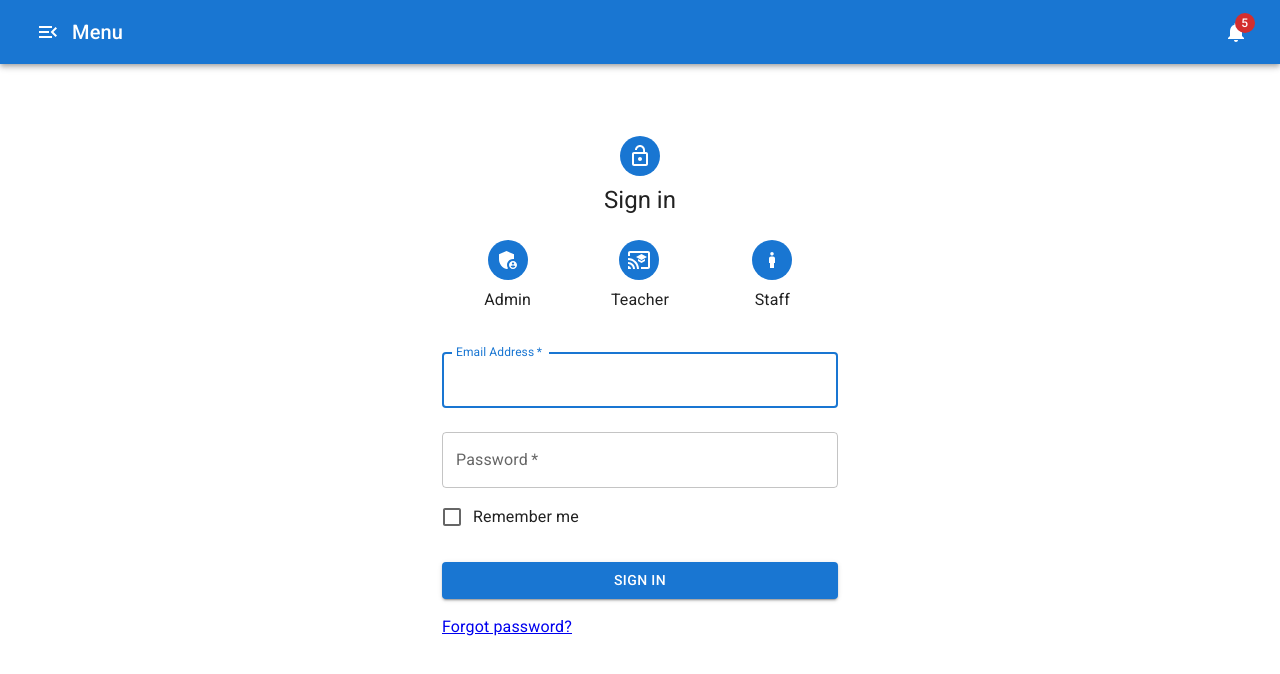
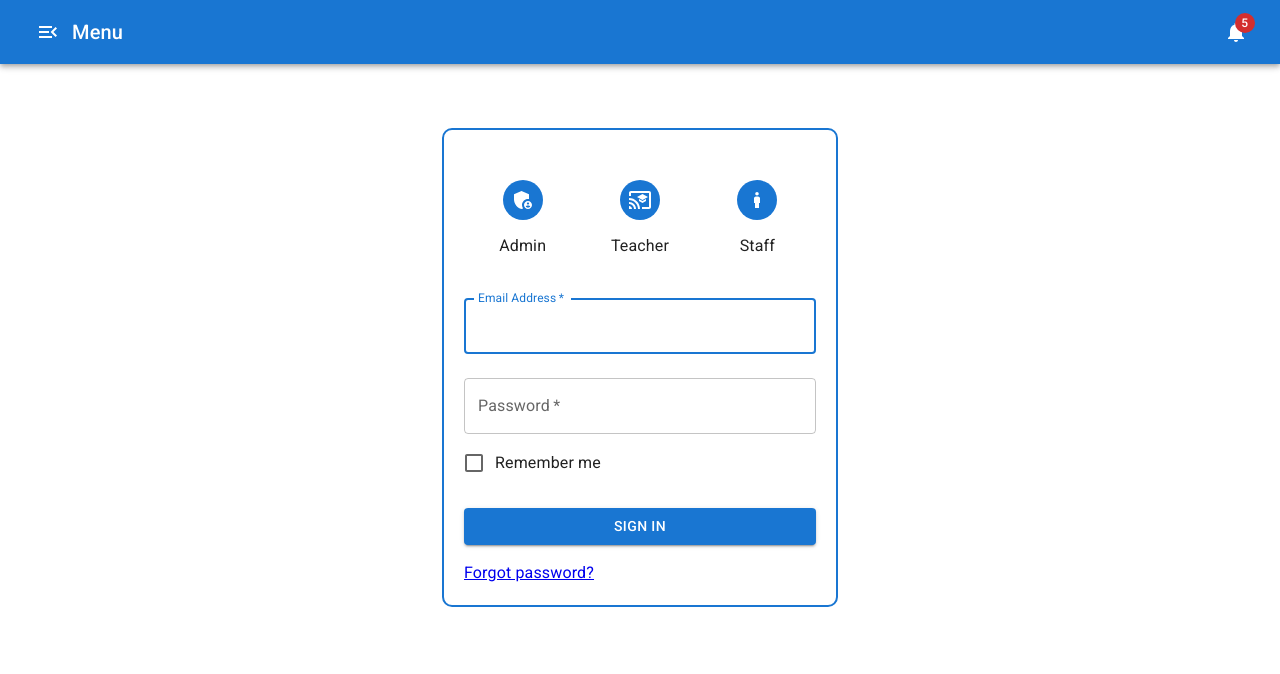
Before and after one commit to rohan-4761/HackX-Frontend, a React (Vite) app: page /login in a window 1280 px wide. Shown: the top 674 px of the page. Built offline with nearby package versions, Linux system fonts and the light colour scheme.

Commit message:
latest commit

```diff
--- a/package.json
+++ b/package.json
@@ -14,6 +14,7 @@
     "@emotion/styled": "^11.11.0",
     "@mui/icons-material": "^5.14.9",
     "@mui/material": "^5.14.9",
+    "axios": "^1.5.0",
     "react": "^18.2.0",
     "react-dom": "^18.2.0",
     "react-router-dom": "^6.16.0"
--- a/src/App.jsx
+++ b/src/App.jsx
@@ -2,10 +2,9 @@ import { useState } from "react";
 import { BrowserRouter, Routes, Route } from "react-router-dom";
 import "./App.css";
 import Appbar from "./components/Appbar";
-import Login from "./components/login";
+import Login from "./components/Login";
 
 function App() {
-  const [count, setCount] = useState(0);
   return (
     <BrowserRouter>
       <Appbar />
--- a/src/components/Login.jsx
+++ b/src/components/Login.jsx
@@ -1,6 +1,7 @@
 import * as React from 'react';
+import { useState, useEffect } from 'react';
 import { createTheme, ThemeProvider } from '@mui/material/styles';
-import LockOpenIcon from '@mui/icons-material/LockOpen';
+// import LockOpenIcon from '@mui/icons-material/LockOpen';
 import AdminPanelSettingsIcon from '@mui/icons-material/AdminPanelSettings';
 import CastForEducationIcon from '@mui/icons-material/CastForEducation';
 import BoyIcon from '@mui/icons-material/Boy';
@@ -15,27 +16,27 @@ import Checkbox from '@mui/material/Checkbox';
 import { Link } from "react-router-dom"
 import Grid from '@mui/material/Grid';
 import Box from '@mui/material/Box';
+import axios from 'axios';
 // TODO remove, this demo shouldn't need to reset the theme.
 
 const defaultTheme = createTheme();
 
 export default function Login() {
-  const handleSubmit = (event) => {
+
+  const [role, setRole] = useState('');
+  const [email, setEmail] = useState('');
+  const [password, setPassword] = useState('');
+
+  const handleSubmit = async (event)=>{
     event.preventDefault();
-    const data = new FormData(event.currentTarget);
-    const loginData = ({
-      email: data.get('email'),
-      password: data.get('password'),
-    //   role: data.get('role')
-    });
 
-    fetch('http://------------:8080/', {
-
-      method: 'POST',
-      mode: 'cors',
-      body: JSON.stringify(loginData)
-
-    })
+    const formData = new FormData()
+      formData.append('role', role);
+      formData.append('email', email);
+      formData.append('password', password);
+      axios.post("http://localhost:3000/login", formData)
+      .then(res=> console.log(res))
+      .catch((err=>console.log(err)));
   };
 
   return (
@@ -48,35 +49,44 @@ export default function Login() {
             display: 'flex',
             flexDirection: 'column',
             alignItems: 'center',
+            borderRadius: '10px',
+            padding: '20px',
+            border: '2px solid #1976d2'
           }}
         >
-            <Avatar sx={{ m: 1, bgcolor: 'primary.main' }}>
+            {/* <Avatar sx={{ m: 1, bgcolor: 'primary.main' }}>
                 <LockOpenIcon/>
             </Avatar>
             <Typography component="h1" variant="h5">
                 Sign in
-            </Typography>
+            </Typography> */}
             <Box sx={{m: 2, display: "flex", width: "100%" , justifyContent: "space-around"}}>
                 <Box>
-                    <Avatar sx={{ m: 1, bgcolor: 'primary.main' }}>
+                    <Button>
+                      <Avatar sx={{ m: 1, bgcolor: 'primary.main' }} onClick={()=>setRole("Admin")}>
                         < AdminPanelSettingsIcon />
-                    </Avatar>
+                      </Avatar>
+                    </Button>
                     <Typography align="center">
                             Admin
                     </Typography>
                 </Box>
                 <Box>
-                    <Avatar sx={{ m: 1, bgcolor: 'primary.main' }}>
+                    <Button>
+                      <Avatar sx={{ m: 1, bgcolor: 'primary.main' }} onClick={()=>setRole("Teacher")}>
                         <CastForEducationIcon />
-                    </Avatar>
+                      </Avatar>
+                    </Button>
                     <Typography align="center">
                         Teacher
                     </Typography>
                 </Box>
                 <Box>
-                    <Avatar sx={{ m: 1, bgcolor: 'primary.main' }}>
+                    <Button>
+                      <Avatar sx={{ m: 1, bgcolor: 'primary.main' }} onClick={()=>setRole("Staff")}>
                         <BoyIcon />
-                    </Avatar>
+                      </Avatar>
+                    </Button>
                     <Typography align="center">
                         Staff
                     </Typography>
@@ -84,7 +94,7 @@ export default function Login() {
 
             </Box>
 
-          <Box component="form" onSubmit={handleSubmit} noValidate sx={{ mt: 1 }}>
+          <Box component="form"onSubmit={handleSubmit} noValidate sx={{ mt: 1 }}>
             <TextField sx={{display: "none"}}
               margin="normal"
               required
@@ -92,6 +102,7 @@ export default function Login() {
               name="role"
               type="text"
               id="role"
+              value={role}
               autoComplete="role"
             />
             <TextField
@@ -99,6 +110,7 @@ export default function Login() {
               required
               fullWidth
               id="email"
+              onChange={(e)=>{setEmail(e.currentTarget.value)}}
               label="Email Address"
               name="email"
               autoComplete="email"
@@ -109,6 +121,7 @@ export default function Login() {
               required
               fullWidth
               name="password"
+              onChange={(e)=>{setPassword(e.currentTarget.value)}}
               label="Password"
               type="password"
               id="password"
```
Also changed, not shown: 1 other file (tests, documents, lock files or other folders).
